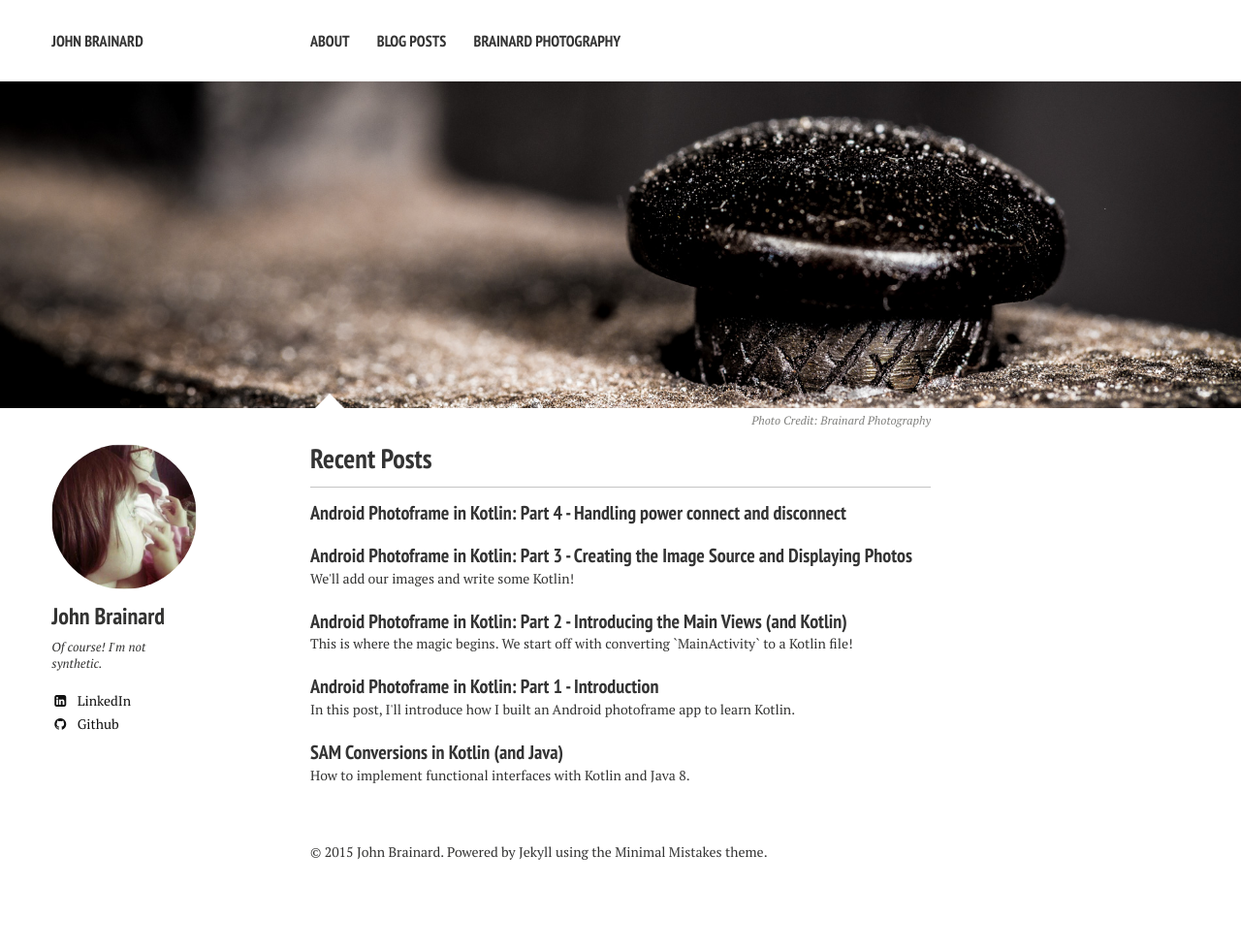
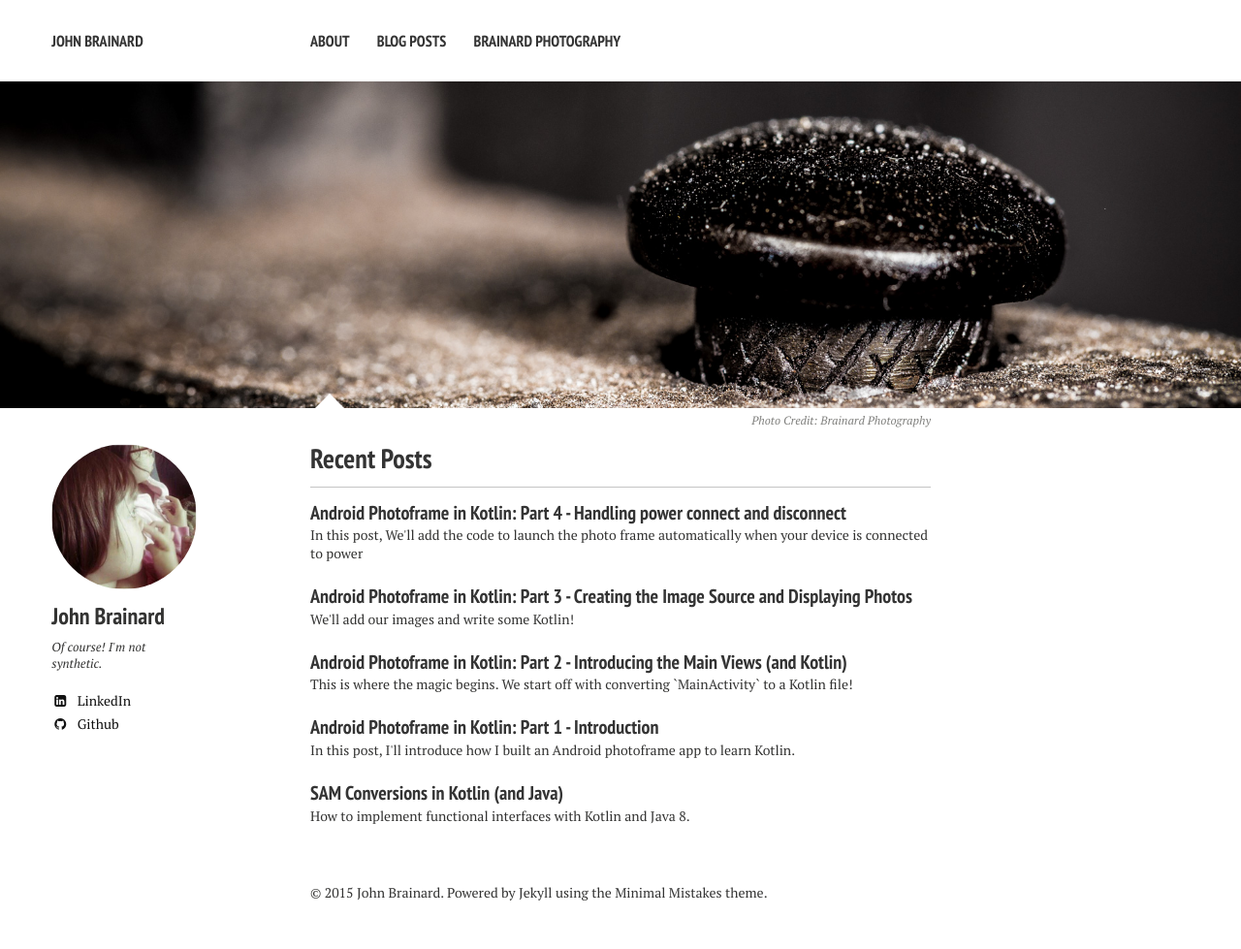
Before and after one commit to JohnBrainard/johnbrainard.github.io, a Jekyll site: the page built from index.md, in a window 1280 px wide. Shown: the whole page at 97% size. Built offline with Jekyll 4.4.1, drawn with Linux system fonts in a browser that asks for light colours; nearby versions of some CDN libraries; before the commit the page ends 937 px from its top, so only the background shows below that.

Commit message:
Add excerpt

```diff
--- a/_posts/2015-09-12-android-photoframe-in-kotlin-part4.md
+++ b/_posts/2015-09-12-android-photoframe-in-kotlin-part4.md
@@ -1,7 +1,7 @@
 ---
 layout: post
 title: "Android Photoframe in Kotlin: Part 4 - Handling power connect and disconnect"
-excerpt: ""
+excerpt: "In this post, We'll add the code to launch the photo frame automatically when your device is connected to power"
 tags: [code, kotlin, java, android, photoframe]
 modified: 2015-10-12
 comments: true
```
